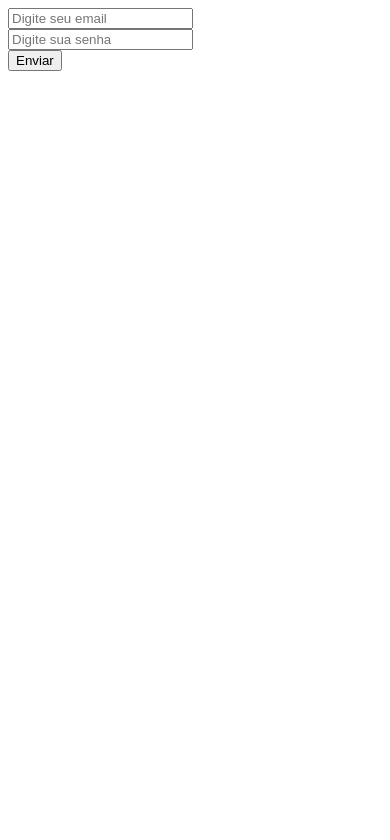
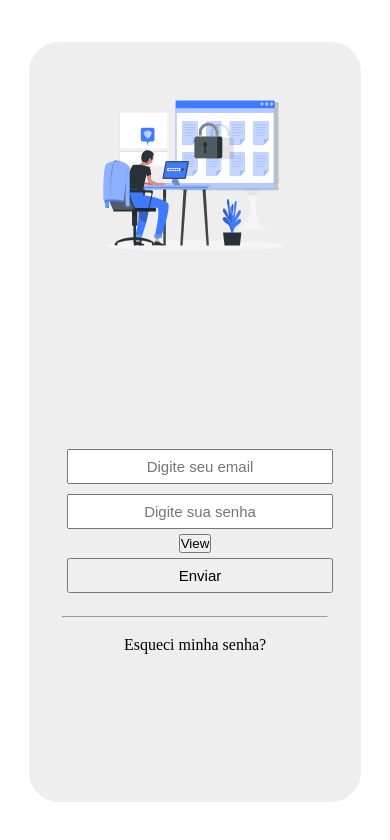
Before and after one commit to yanrodrigues205/AuthenticationAPI-GeneratingToken, a website: page views/index.html in a window 390 px wide. Drawn offline with Linux system fonts and the light colour scheme.

Commit message:
criando interface basica para o front-end

```diff
--- a/app.js
+++ b/app.js
@@ -37,7 +37,7 @@ function auth_middleware()
 app.get("/protect", check_token(), async (req, res) => {
 
 
-    return res.status(200).json({msg: "VOCE ESTA COMPLETAMENTE AUTORIZADO!"});
+    return true;
 
 });
 
--- /dev/null
+++ b/src/styles/login.css
@@ -0,0 +1,90 @@
+*{
+    box-sizing: border-box;
+    margin: 0;
+    padding: 0;
+}
+
+.container
+{
+    display: flex;
+    width: 100vw;
+    height: 100vh;
+    flex-direction: row;
+    justify-content: center;
+    align-items: center;
+}
+form{
+    width: 70%;
+    align-items: center;
+    text-align: center;
+
+}
+form input{
+    width: 100%;
+    text-align: center;
+    font-size: 15px;
+    padding: 7px;
+    margin: 5px;
+}
+
+.left
+{
+    background: #eeeeee;
+    height: 60%;
+    align-items: center;
+    justify-content: center;
+    margin-top: 0;
+    justify-content: center;
+    align-items: center;
+    width: 30vw;
+    display: flex;
+    border-top-left-radius: 30px;
+    border-bottom-left-radius: 30px;
+
+}
+.right
+{
+    background: #eeeeee;
+    height: 60%;
+    align-items: center;
+    justify-content: center;
+    margin-top: 0;
+    justify-content: center;
+    align-items: center;
+    width: 30vw;
+    display: flex;
+    border-top-right-radius: 30px;
+    border-bottom-right-radius: 30px;
+}
+
+@media (max-width: 800px) {
+    .container
+    {
+        flex-direction: column-reverse;
+    }
+    .right img{
+        width: 230px;
+        height: 230px;
+
+    }
+    form
+    {
+        width: 80%;
+    }
+    .right
+    {
+        height: 30%;
+        width: 85%;
+        border-radius: unset;
+        border-top-left-radius: 30px;
+        border-top-right-radius: 30px;
+    }
+
+    .left{
+        height: 60%;
+        width: 85%;
+        border-radius: unset;
+        border-bottom-left-radius: 30px;
+        border-bottom-right-radius: 30px;
+    }
+}
--- a/views/index.html
+++ b/views/index.html
@@ -3,16 +3,31 @@
 <head>
     <meta charset="UTF-8">
     <meta name="viewport" content="width=device-width, initial-scale=1.0">
-    <title>Document</title>
+    <title>Login</title>
+    <link rel="stylesheet" href="../src/styles/login.css">
 </head>
 <body>
+    <div class="container">
+        <div class="left">
             <form>
                 <input type="email" placeholder="Digite seu email" id="email">
                 <br>
-        <input type="password" placeholder="Digite sua senha" id="senha">
+                <input type="password" placeholder="Digite sua senha" id="senha"><button type="button"onclick="ver_senha()">View</button>
                 <br>
                 <input type="button" id="botao" value="Enviar">
+                <br><br>
+                <hr>
+                <br>
+                Esqueci minha senha?
+
             </form>
+        </div>
+
+        <div class="right">
+            <img src="../src/svg/login-rafiki.svg">
+        </div>
+
+    </div>
 
 
 
@@ -26,7 +41,7 @@
         botao.addEventListener("click", async() => {
             const url = "http://127.0.0.1:3000/auth/login/";
 
-            if(email_us != "" && senha_us != "")
+            if(email_us.value != "" && senha_us.value != "")
             {
                 const data = {
                     email: `${email_us.value}`,
@@ -40,11 +55,20 @@
                         },
                         body: JSON.stringify(data),
                     }
-                 ).then(function(resp){
-                    let tokenzinho = resp.token;
+                 ).then(async function(resp){
+                    let dados = await resp.json();
+                    let { token: tokenzinho } = dados;
                     localStorage.setItem('token', tokenzinho);
+                    if(tokenzinho != "" && typeof tokenzinho != "undefined" && dados.msg != "")
+                    {
                         console.log(tokenzinho);
                         window.location.href = "dashboard.html";
+                    }
+                    else
+                    {
+                        alert("informacoes erradas");
+                    }
+
                  });
             }
             else
```
Also changed, not shown: views/dashboard.html (+10 -6 lines), src/svg/login-rafiki.svg (added). Lines whose indentation alone changed are shown as unchanged.
